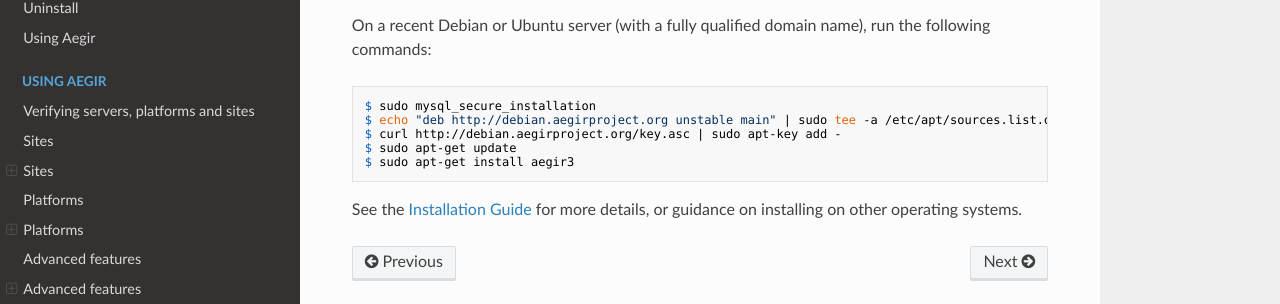
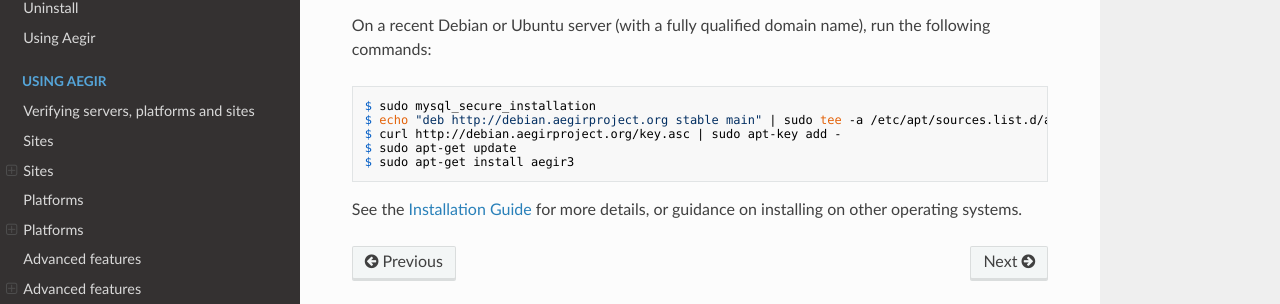
Before and after one commit to aegir-project/documentation, an MkDocs documentation site: the page built from docs/quick-start.md, in a window 1280 px wide. Shown: the part 141-445 px from the top of the page. Built offline with MkDocs 1.6.1, drawn with Linux system fonts in a browser that asks for light colours; nearby versions of some CDN libraries; old or Windows-style settings are respelled for this version of MkDocs.

Commit message:
Fix quick-start to point to stable repo

```diff
--- a/docs/quick-start.md
+++ b/docs/quick-start.md
@@ -4,7 +4,7 @@
 On a recent Debian or Ubuntu server (with a fully qualified domain name), run the following commands:
 
     $ sudo mysql_secure_installation
-    $ echo "deb http://debian.aegirproject.org unstable main" | sudo tee -a /etc/apt/sources.list.d/aegir-unstable.list
+    $ echo "deb http://debian.aegirproject.org stable main" | sudo tee -a /etc/apt/sources.list.d/aegir-stable.list
     $ curl http://debian.aegirproject.org/key.asc | sudo apt-key add -
     $ sudo apt-get update
     $ sudo apt-get install aegir3
```
